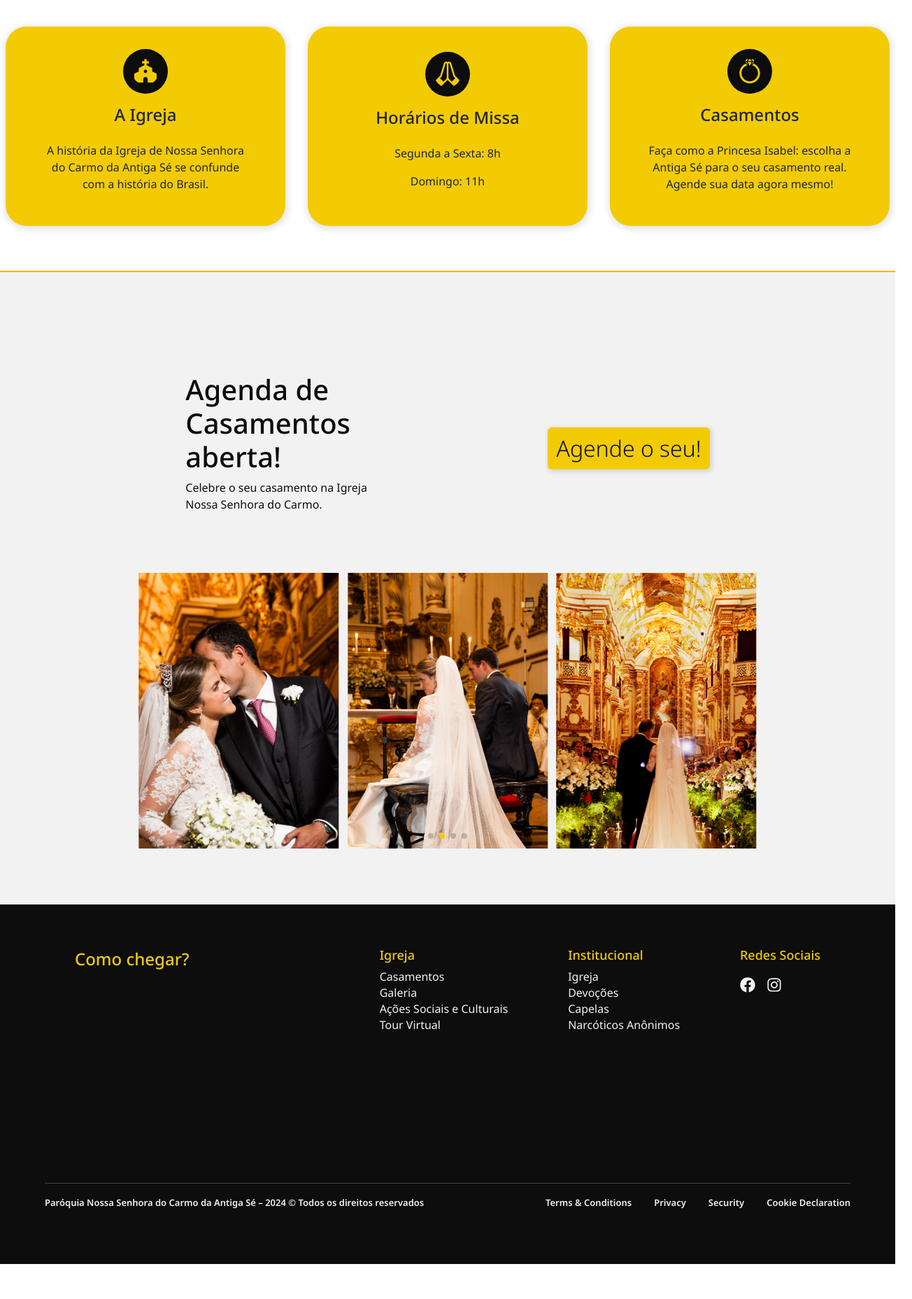
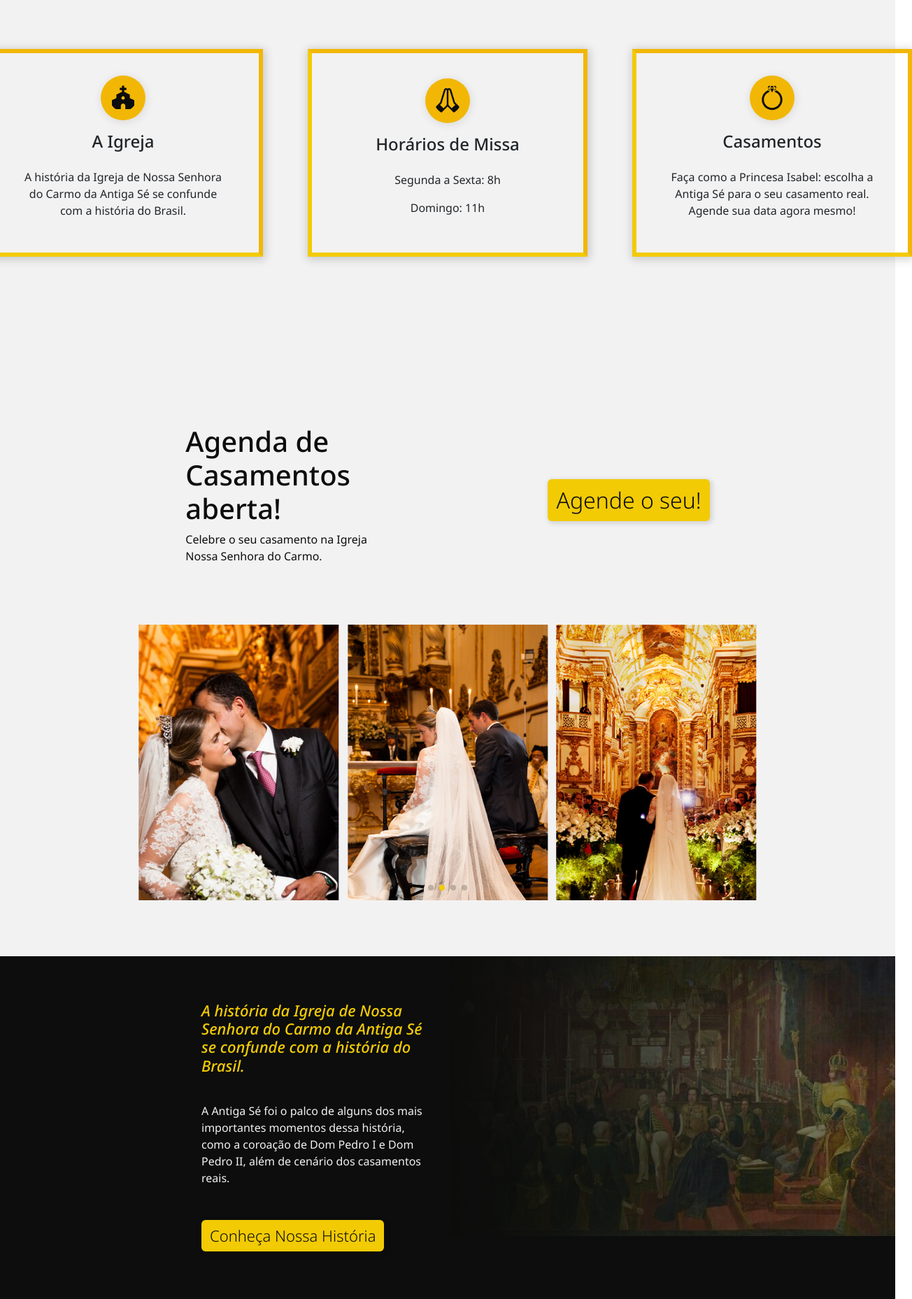
Before and after one commit to lucasberenger/igreja-antiga-se, a React (Vite) app in the folder website/: page /home in a window 1280 px wide. Shown: the part 823-2680 px from the top of the page at 70% size, 1304 px wide, since content can reach past the window. Before the commit the page ends 2630 px from the top, so only its background shows below. Built offline with nearby package versions, Linux system fonts and the light colour scheme; grey boxes are pictures that could not be loaded.

Commit message:
History, Information Style, React Router Dom
 - New History Div
 - New styles in Informations
 - React Router Dom
 - Redirect Links
 - Responsive History div

```diff
--- a/website/src/App.jsx
+++ b/website/src/App.jsx
@@ -1,30 +1,16 @@
 import './App.css'
 
+import { Outlet } from 'react-router-dom'
+
 import Header from './components/Header/Header'
-import CarouselSlide from './components/Carousel/CarouselSlide'
-import Information from './components/Information/Information'
-import Marriage from './components/Marriage/Marriage'
 import Footer from './components/Footer/Footer'
-import DonationPage from './components/Donation/DonationPage'
-
-// router-dom
-
-import {
-  createBrowserRouter,
-  RouterProvider,
-  Route,
-  Link,
-} from "react-router-dom";
 
 
 function App() {
   return (
       <>
         <Header />
-        <DonationPage />
-        <CarouselSlide />
-        <Information />
-        <Marriage />
+        <Outlet />
         <Footer />
       </>
   )
--- a/website/src/components/Footer/Footer.jsx
+++ b/website/src/components/Footer/Footer.jsx
@@ -3,6 +3,8 @@ import './Footer.modules.css'
 import { FaInstagram } from "react-icons/fa6";
 import { FaFacebook } from "react-icons/fa";
 import Maps from '../Maps/Maps';
+
+import { Link } from 'react-router-dom'
 
 const Footer = () => {
   return (
@@ -15,8 +17,10 @@ const Footer = () => {
                 </div>
                 <div className="sb_footer-links_div">
                     <h4>Igreja</h4>
-                    <a href="#">
-                        <p>Casamentos</p>
+                    <a>
+                        <Link to='/casamentos'>
+                            <p>Casamentos</p>
+                        </Link>
                     </a>
                     <a href="#">
                         <p>Galeria</p>
--- a/website/src/components/Header/Header.jsx
+++ b/website/src/components/Header/Header.jsx
@@ -5,6 +5,9 @@ import Nav from 'react-bootstrap/Nav';
 import Navbar from 'react-bootstrap/Navbar';
 import NavDropdown from 'react-bootstrap/NavDropdown';
 import 'bootstrap/dist/css/bootstrap.min.css';
+
+// router
+import { Link } from 'react-router-dom'
 
 import Donation from '../Donation/Donation';
 
@@ -18,7 +21,7 @@ const Header = () => {
   return (
       <Navbar collapseOnSelect expand="lg" className="navbar_body">
         <Container>
-          <Navbar.Brand href="#home" className='navbar_logo'>
+        <Navbar.Brand as={Link} to='/home' className='navbar_logo'>
           <img
             alt="logo"
             src= {logo}
@@ -34,7 +37,7 @@ const Header = () => {
           <Navbar.Toggle aria-controls="responsive-navbar-nav" />
           <Navbar.Collapse id="responsive-navbar-nav">
             <Nav className="me-auto">
-                <Nav.Link href="#features">Casamentos</Nav.Link>
+              <Nav.Link as={Link} to="/casamentos">Casamentos</Nav.Link>
               <Nav.Link href="#pricing">Galeria</Nav.Link>
               <Nav.Link href="#pricing">Ações Sociais e Culturais</Nav.Link>
               <NavDropdown title="Institucional" id="collapsible-nav-dropdown">
@@ -51,7 +54,7 @@ const Header = () => {
               </NavDropdown>
             </Nav>
             <Nav>
-              <Nav.Link eventKey={1} href="#memes">
+              <Nav.Link as={Link} to='/contato'>
                 Contato
               </Nav.Link>
               <Nav.Link eventKey={2} className='nav-donation'>
--- /dev/null
+++ b/website/src/components/Historia/History.jsx
@@ -0,0 +1,30 @@
+import React from 'react'
+import './History.modules.css'
+
+import Button from 'react-bootstrap/Button';
+
+import  { Link } from 'react-router-dom'
+
+import coroacaoDomPedro from '../../assets/coroacaoDomPedro.jpg'
+
+const History = () => {
+  return (
+    <>
+        <div className="history_container">
+            <div className="history_text">
+                <h4>A história da Igreja de Nossa Senhora do Carmo da Antiga Sé se confunde com a história do Brasil.</h4>
+
+                <p>A Antiga Sé foi o palco de alguns dos mais importantes momentos dessa história, como a coroação de Dom Pedro I e Dom Pedro II, além de cenário dos casamentos reais.</p>
+
+                <Button variant="outline-primary" className='history_btn' as={Link} to='/casamentos'>Conheça Nossa História</Button>
+
+            </div>
+            <div className="history_image">
+                <img src={coroacaoDomPedro} alt="Coroação de Dom Pedro I" />
+            </div>
+        </div>
+    </>
+  )
+}
+
+export default History
--- /dev/null
+++ b/website/src/components/Historia/History.modules.css
@@ -0,0 +1,91 @@
+.history_container {
+    background-color: var(--black);
+    display: flex;
+    flex-direction: row;
+    justify-content: end;
+}
+
+.history_text {
+    padding: 4rem 2rem;
+    width: 30%;
+}
+
+.history_text h4 {
+    font-style: italic;
+    font-size: 22px;
+    color: var(--gold);
+}
+
+.history_text p {
+    color: var(--white);
+    padding: 2rem 0;
+}
+
+.history_btn {
+    font-size: 22px;
+    font-weight: 300;
+    color: var(--black);
+    background-color: var(--gold);
+    border: none;
+    box-shadow: 2px 2px 6px 2px rgba(0, 0, 0, 0.116);
+    transition: .2s ease;
+}
+
+.history_btn:hover {
+    background-color: var(--gold_2);
+    color: var(--black);
+}
+
+.history_image {
+    width: 50%;
+    mask-image: linear-gradient(to left,#000, rgba(0,0,0,0));
+    -webkit-mask-image: linear-gradient(to left, #000, rgba(0,0,0,0));
+    opacity: .7;
+}
+
+.history_image img {
+    width: 100%;
+    height: 50vh;
+    object-fit: cover;
+}
+
+@media screen and (max-width:900px) {
+
+    .history_container {
+        flex-direction: column-reverse;
+        justify-content: center;
+    }
+
+    .history_text {
+        width: 100%;
+        padding: 1rem 1rem;
+        text-align: center;
+    }
+
+    .history_text h4 {
+        font-size: 18px;
+    }
+
+    .history_text p {
+        color: var(--white);
+        padding: 1rem 0;
+        font-size: 14px;
+    }
+
+    .history_btn {
+        font-size: 18px;
+    }
+
+    .history_image {
+        width: 100%;
+        mask-image: linear-gradient(to bottom,#000, rgba(0,0,0,0));
+        -webkit-mask-image: linear-gradient(to bottom, #000, rgba(0,0,0,0));
+        opacity: .7;
+    }
+
+    .history_image img {
+        width: 100%;
+        height: 20vh;
+        object-fit: cover;
+    }
+}
--- a/website/src/components/Information/Information.modules.css
+++ b/website/src/components/Information/Information.modules.css
@@ -3,36 +3,38 @@
     flex-direction: column;
     gap: 2rem;
     width: 100%;
-    background-color: #fff;
+    background-color: var(--white);
     align-items: center;
     justify-content: center;
-    border-bottom: 2px solid var(--gold_2);
-    padding: 4rem;
+    padding: 6rem 0;
     text-align: center;
 }
 
 .information_container h2 {
     padding-bottom: 2rem;
-    color: var(--gold_2);
+    color: var(--black);
+    font-style: italic;
 }
 
 .cards_container {
     display: flex;
     flex-direction: row;
-    gap: 2rem;
+    justify-content: space-around;
+    gap: 4rem;
 }
 
 .cards {
     padding: 2rem;
-    background-color: var(--gold);
+    border: 6px solid var(--gold_2);
+    border-bottom: 6px solid var(--gold);
+    border-left: 6px solid var(--gold);
     height: auto;
     width: 400px;
     display: flex;
     flex-direction: column;
     align-items: center;
     justify-content: center;
-    border-radius: 30px;
-    box-shadow: 1px 2px 10px 3px rgba(0, 0, 0, 0.11);
+    box-shadow: 1px 2px 12px 2px rgba(0, 0, 0, 0.178);
 }
 
 .cards h4 {
@@ -47,10 +49,11 @@
 .cards svg {
     height: 4rem;
     width: 4rem;
-    background-color: var(--black);
-    color: var(--gold);
+    background-color: var(--gold_2);
+    color: var(--black);
     padding: .8rem;
     border-radius: 50%;
+    box-shadow: 1px 2px 12px 2px rgba(0, 0, 0, 0.082);
 }
 
 .mass_container {
@@ -81,15 +84,15 @@
     }
 
     .cards {
-        padding: 2rem;
-        background-color: var(--gold);
-        height: auto;
         width: 300px;
-        display: flex;
         flex-direction: column;
-        align-items: center;
-        justify-content: center;
-        border-radius: 30px;
-        box-shadow: 1px 2px 10px 3px rgba(0, 0, 0, 0.11);
+    }
+
+    .cards h4 {
+        font-size: 16px;
+    }
+
+    .cards p {
+        font-size: 14px;
     }
 }
--- a/website/src/components/Marriage/Marriage.jsx
+++ b/website/src/components/Marriage/Marriage.jsx
@@ -2,6 +2,9 @@ import React from 'react'
 import './Marriage.modules.css'
 
 import Button from 'react-bootstrap/Button';
+
+// router
+import { Link } from 'react-router-dom'
 
 import { Swiper, SwiperSlide } from 'swiper/react'
 import { useState, useEffect } from 'react'
@@ -14,6 +17,7 @@ import casamentoFoto4 from '../../assets/casamentoFoto4.jpg'
 import casamentoFoto5 from '../../assets/casamentoFoto5.jpg'
 import casamentoFlores from '../../assets/casamentoFlores.jpg'
 // -----------
+
 
 
 const Marriage = () => {
@@ -60,7 +64,7 @@ const Marriage = () => {
         </div>
 
         <div className="marriage-container_button">
-        <Button variant="outline-primary" className='marriage_button'>Agende o seu!</Button>
+        <Button variant="outline-primary" className='marriage_button' as={Link} to='/casamentos'>Agende o seu!</Button>
         </div>
 
       </div>
--- a/website/src/main.jsx
+++ b/website/src/main.jsx
@@ -14,9 +14,44 @@ import 'swiper/css/navigation'
 import 'swiper/css/pagination'
 import 'swiper/css/scrollbar'
 
+// router dom
+
+import {
+  createBrowserRouter,
+  RouterProvider,
+} from "react-router-dom";
+
+import Contact from './pages/Contact.jsx';
+import Casamento from './pages/Casamento.jsx'
+import ErrorPage from './pages/ErrorPage.jsx';
+import Home from './pages/Home.jsx';
+
+
+const router = createBrowserRouter([
+  {
+    path: '/',
+    element: <App />,
+    errorElement: <ErrorPage/>,
+    children: [
+        {
+          path: 'home',
+          element: <Home />
+        },
+        {
+          path: 'contato',
+          element: <Contact />
+        },
+        {
+          path: 'casamentos',
+          element: <Casamento />
+        },
+    ]
+  },
+])
+
 
 ReactDOM.createRoot(document.getElementById('root')).render(
   <React.StrictMode>
-    <App />
+    <RouterProvider router={router}/>
   </React.StrictMode>,
 )
--- a/website/src/pages/Casamento.jsx
+++ b/website/src/pages/Casamento.jsx
@@ -1,13 +1,9 @@
 import React from 'react'
-import Header from '../components/Header/Header'
-import Footer from '../components/Footer/Footer'
 
 const Casamento = () => {
   return (
     <>
-        <Header />
-        <Footer />
-
+        <h1>Casamento</h1>
     </>
   )
 }
--- /dev/null
+++ b/website/src/pages/Contact.jsx
@@ -0,0 +1,11 @@
+import React from 'react'
+
+const Contact = () => {
+  return (
+    <div>
+        Contact
+    </div>
+  )
+}
+
+export default Contact
--- /dev/null
+++ b/website/src/pages/ErrorPage.jsx
@@ -0,0 +1,9 @@
+import React from 'react'
+
+const ErrorPage = () => {
+  return (
+    <div>Erro 404!</div>
+  )
+}
+
+export default ErrorPage
--- /dev/null
+++ b/website/src/pages/Home.jsx
@@ -0,0 +1,22 @@
+import React from 'react'
+
+
+import CarouselSlide from '../components/Carousel/CarouselSlide'
+import Information from '../components/Information/Information'
+import Marriage from '../components/Marriage/Marriage'
+import DonationPage from '../components/Donation/DonationPage'
+import History from '../components/Historia/History'
+
+const Home = () => {
+  return (
+    <>
+        <CarouselSlide />
+        <DonationPage />
+        <Information />
+        <Marriage />
+        <History />
+    </>
+  )
+}
+
+export default Home
```
Also changed, not shown: website/src/assets/coroacaoDomPedro.jpg (added). Lines whose indentation alone changed are shown as unchanged.
